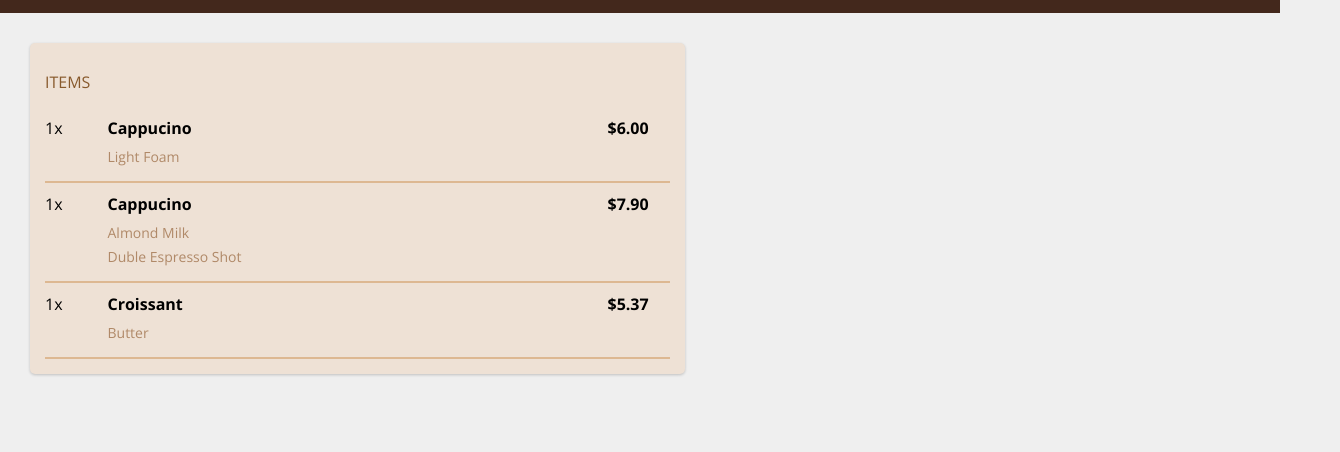
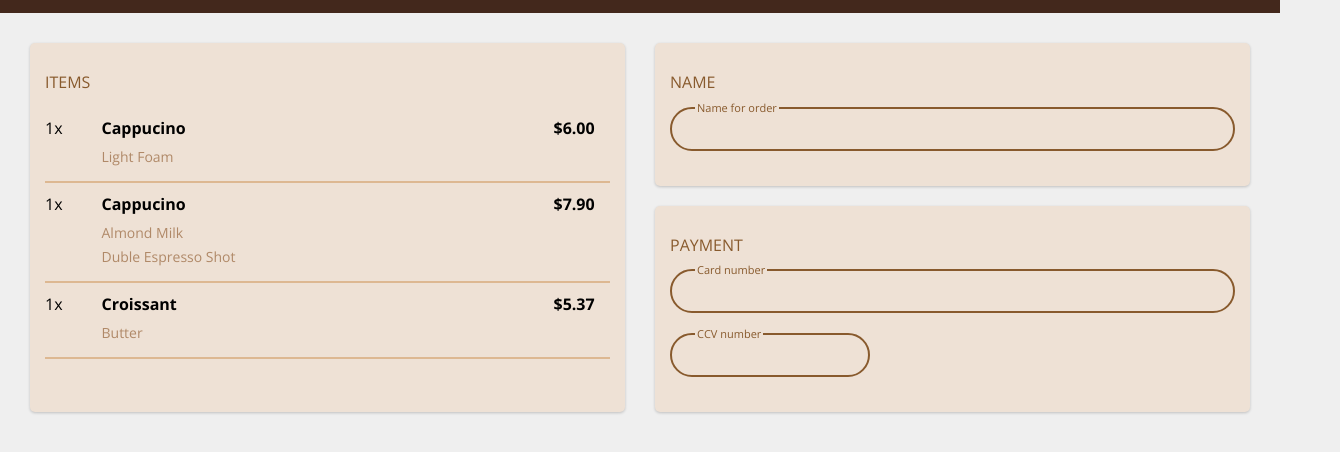
Before and after one commit to PedroMachado07/coffeMasters, a plain HTML site: page index.html in a window 1280 px wide. Shown: the part 52-504 px from the top of the page, 1340 px wide, since content can reach past the window. Drawn offline with nearby package versions, Linux system fonts and the light colour scheme.

Commit message:
add payment sector

```diff
--- a/index.html
+++ b/index.html
@@ -48,28 +48,33 @@
                     </ul>
                 </li>
             </ul>
-
         </section>
         <section class="payment">
-
+            <div class="name-box box">
+                <h2 class="box-title">NAME</h2>
+                <div class="input-group">
+                    <label class="user-input-label" for="name">Name for order</label>
+                    <input type="text" class="user-input" id="name" fdprocessedid="rsc05h">
+                </div>
+            </div>
+            <div class="cc-box box">
+                <h2 class="box-title">PAYMENT</h2>
+                <div class="input-group">
+                    <label class="user-input-label" for="cc">Card number</label>
+                    <input type="text" class="user-input" id="cc" fdprocesseid="viog5u">
+                </div>
+                <div class="input-group">
+                    <label class="user-input-label" for="ccv">CCV number</label>
+                    <input type="text" class="user-input short-input" id="ccv" fdprocessedid="o0tu07">
+                </div>
+            </div>
         </section>
         <section class="total">
+            <table class="totals-table">
+
+            </table>
 
         </section>
    </div>
-
-
-
-
-
-
-
-
-
-
-
-
-
-
 </body>
 </html>
--- a/style.css
+++ b/style.css
@@ -1,5 +1,6 @@
 *{
     font-family: 'Open Sans', 'sans-serif';
+    box-sizing: border-box;
 
 }
 header{
@@ -95,3 +96,45 @@ section{
 .item-option{
     margin-bottom: 5px;
 }
+.payment{
+    grid-area: payment;
+}
+
+.box{
+    background-color: #eee1d5;
+    border-radius: 5px;
+    box-shadow: 0 1px 3px rgb(0 0 0 / 20%);
+    padding: 15px;
+    margin-bottom: 20px;
+    width: 100%;
+}
+.box-title{
+    color: #885a2d;
+    font-weight: normal;
+    font-size: 16px;
+}
+.input-group{
+    position: relative;
+    margin-bottom: 20px;
+}
+.user-input-label{
+    color: #885a2d;
+    background-color: #eee1d5;
+    font-size: 11px;
+    position: absolute;
+    left: 25px;
+    top: -7px;
+    padding: 0 2px;
+}
+.user-input{
+    background-color: rgba(0,0,0,0);
+    border: 2px #885a2d solid;
+    padding: 8px;
+    border-radius: 100px;
+    width: 100%;
+    text-indent: 18px;
+    font-size: 18px;
+}
+.short-input{
+    max-width: 200px;
+}
```
